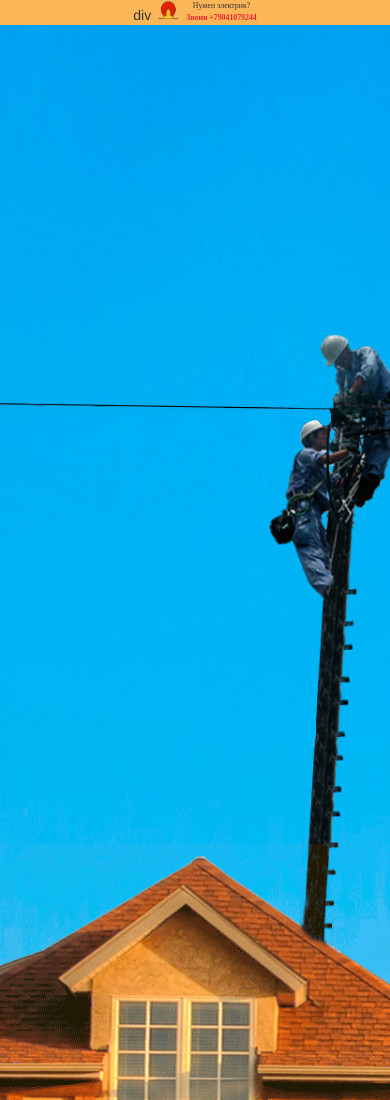
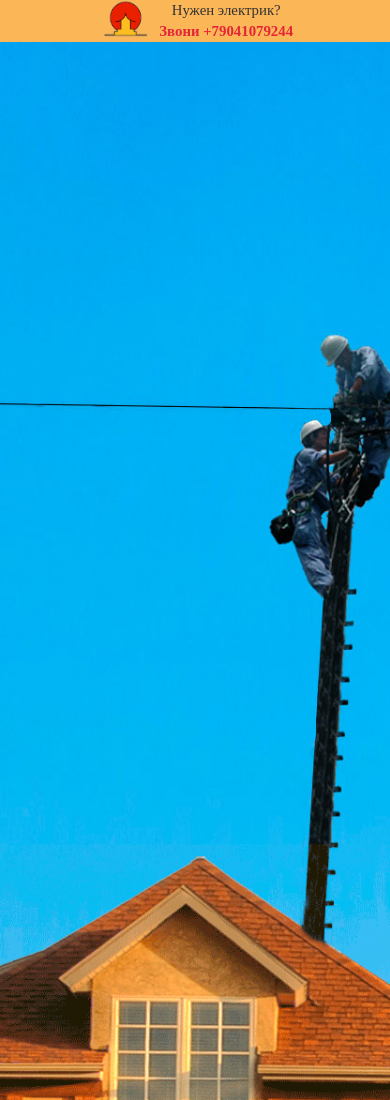
Before and after one commit to GeorgeSemenov/Freelance, a website: page one page.js/examples/Andrew-site.html in a window 390 px wide. Shown: the top 1100 px of the page. Drawn offline with nearby package versions, Linux system fonts and the light colour scheme.

Commit message:
Сделал адаптивный хедер

```diff
--- a/one page.js/examples/Andrew-site.html
+++ b/one page.js/examples/Andrew-site.html
@@ -33,15 +33,19 @@
 </head>
 <body>
 <div class="header">
-    div
-    <div class="logo"></div>
-    <div class="text-header unselectable hidden-sm hidden-xs">
-        <span>Дачный электрик решит все вопросы в сфере электромонтажных работ</span>
-        <span>Звони сейчас +79041079244</span>
+    <div class="desktop hidden-sm hidden-xs">
+        <img class="logo" src="imgs/logo.png"/>
+        <div class="text-header unselectable">
+            <span>Дачный электрик решит все вопросы в сфере электромонтажных работ</span>
+            <span>Звони сейчас +79041079244</span>
+        </div>
     </div>
-    <div class="text-header unselectable hidden-lg hidden-md">
-        <span>Нужен электрик?</span>
-        <span>Звони +79041079244</span>
+    <div class="mobile hidden-lg hidden-md">
+        <img class="logo" src="imgs/logo.png">
+        <div class="text-header unselectable hidden-lg hidden-md">
+            <span>Нужен электрик?</span>
+            <span>Звони +79041079244</span>
+        </div>
     </div>
 </div>
 
--- a/one page.js/examples/css/styles.less
+++ b/one page.js/examples/css/styles.less
@@ -62,14 +62,11 @@
         background-image: url(../imgs/logo.png);
         background-repeat:no-repeat;
         background-size: 100% 100%;
-        width: 7vw;
-        height: 5vw;
     }
 
     .text-header{
         display: inline-block;
         span{
-            font-size: 2vw;
             font-family: RobotoSlabRegular;
             display: block;
         }
@@ -77,6 +74,22 @@
             font-weight: 900;
             color: #e42537;
         }
+    }
+    .desktop{
+        .logo{
+            width: 7vw;
+            height: 5vw;
+            margin-top: -4%;
+        }
+        span{font-size: 2vw;}
+    }
+    .mobile{
+        .logo{
+            width: 15vw;
+            height: 10vw;
+            margin-top: -7%;
+        }
+        span{font-size: 3.8vw;}
     }
 }
 
```
Also changed, not shown: one page.js/examples/css/styles.css.
